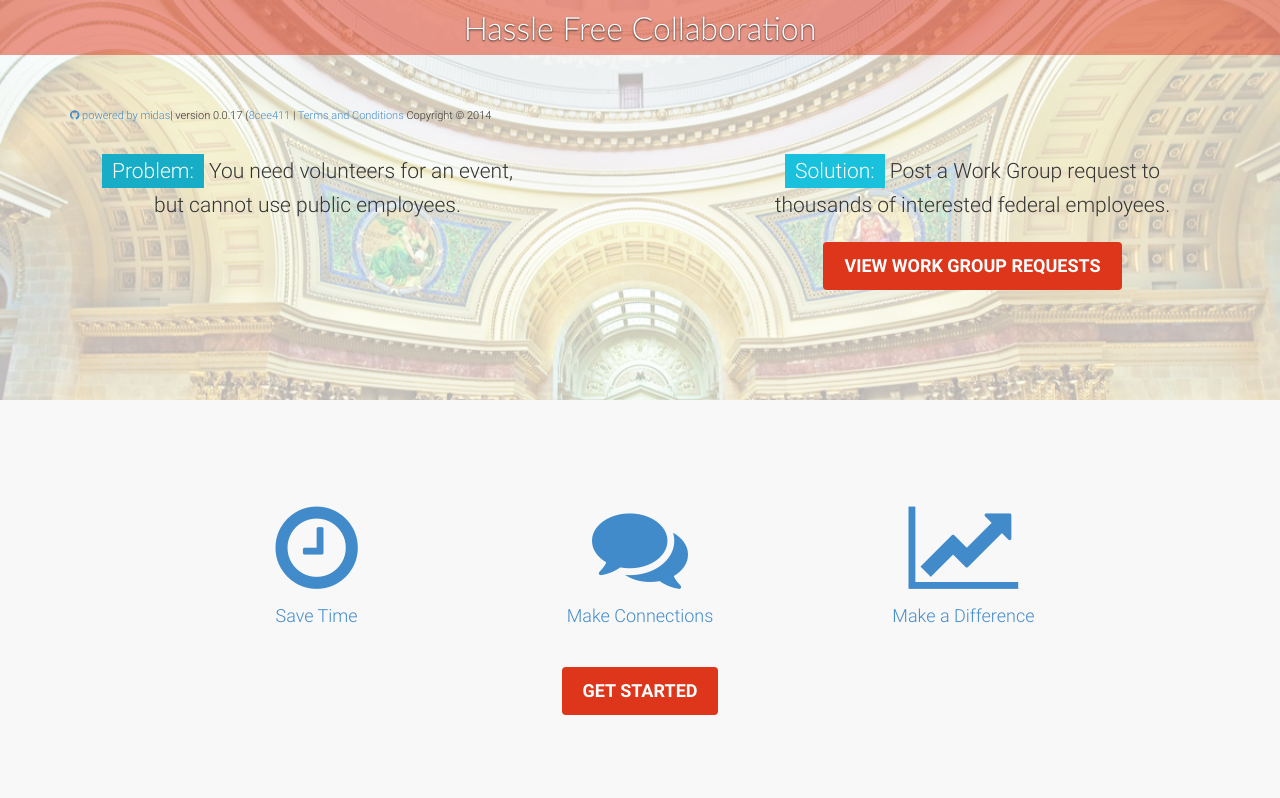
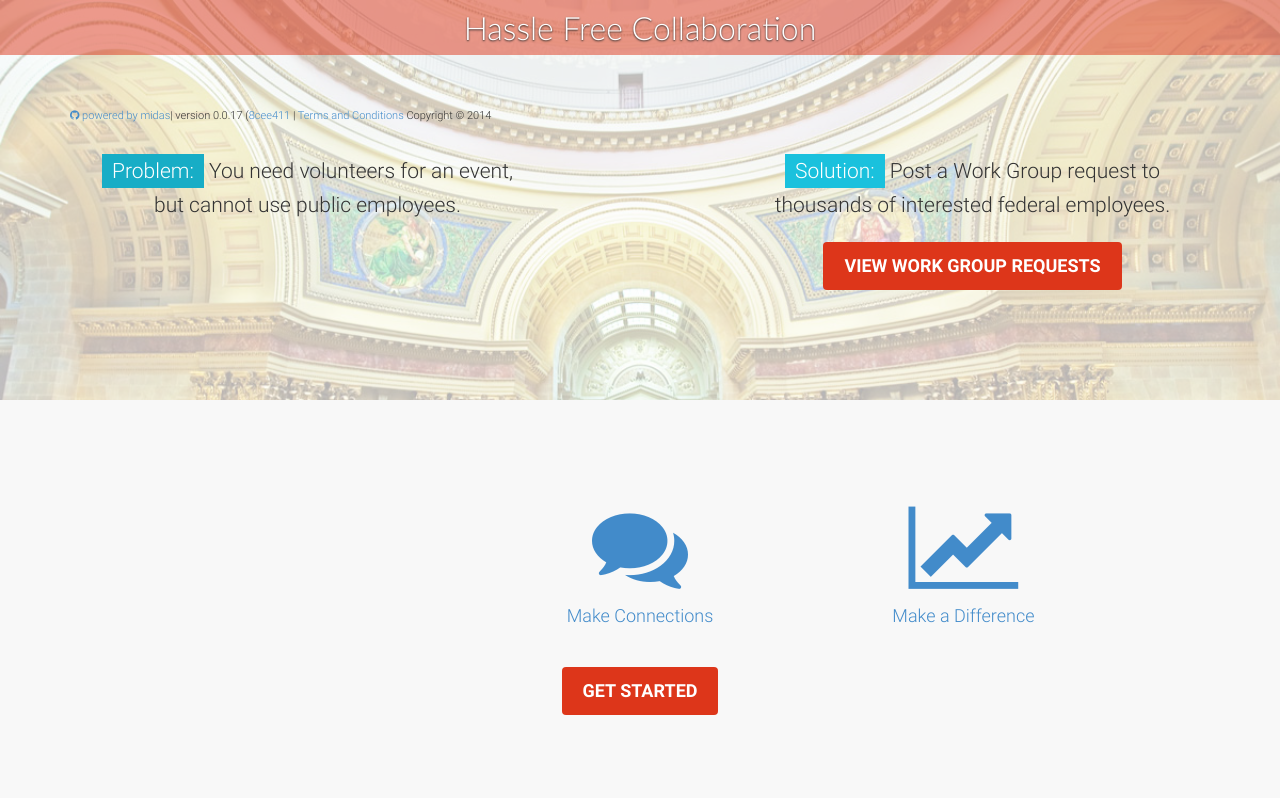
Before and after one commit to alwaysbrightblue/midas-bs, a PHP site: page / in a window 1280 px wide. Shown: the part 673-1471 px from the top of the page. Run offline with PHP 8.4, Linux system fonts and the light colour scheme; some libraries are stand-ins or nearby versions.

Commit message:
Clean up hero sections.

```diff
--- a/sections/hp/splash3/splash3.php
+++ b/sections/hp/splash3/splash3.php
@@ -8,24 +8,26 @@
 <div class="inline-block-center">
 
 			<div class="hero-wrapper">
-		      <div class="hero-widget well" id="allstar">
+			  <!--
+			  <div class="hero-widget well" id="savetime">
 			        <a href="#">
-		            <div class="icon"><i class="fa fa-clock-o"></i></div> <!-- icon -->
-		            <div class="text"><var>Save Time</var></div></a><!-- text -->
-		        </div> <!-- hero-widget well -->
+			        <div class="icon"><i class="fa fa-clock-o"></i></div> --> <!-- icon -->
+			  <!--      <div class="text"><var>Save Time</var></div></a> --> <!-- text -->
+			  <!--  </div> --> <!-- hero-widget well -->
+
 			</div> <!-- hero-wrapper -->
 
 
 			<div class="hero-wrapper">
-	      <div class="hero-widget well" id="facebook">
+			<div class="hero-widget well" id="comments">
 			    <a href="#" target="_blank">
 			    <div class="icon"><i class="fa fa-comments"></i></i></div>
 			    <div class="text"><var>Make Connections</var></div></a>
-	            </div> <!-- hero-wrapper -->
 			    </div>
+			</div><!-- hero-wrapper -->
 
 	    	<div class="hero-wrapper">
-	        <div class="hero-widget well" id="twitter">
+	        <div class="hero-widget well" id="chart">
 	            <a href="#" target="_blank">
 	            <div class="icon"><i class="fa fa-line-chart"></i></div>
 	            <div class="text"><var>Make a Difference</var></div></a>
```
Lines whose indentation alone changed are shown as unchanged.
